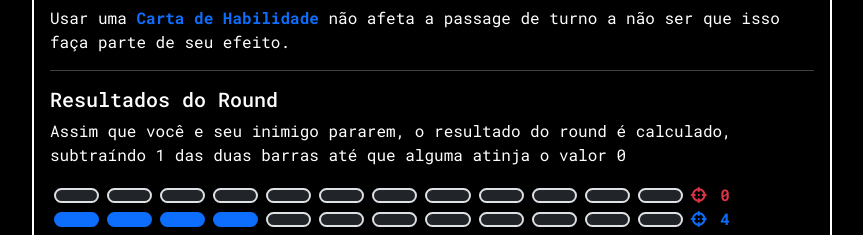
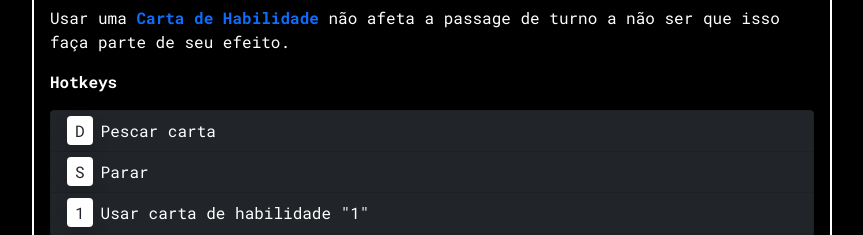
Before and after one commit to iagobalmeida/trpg-turn, a Vue app: page / in a window 1280 px wide. Shown: the part 551-786 px from the top of the page, without its empty margins (208-1071 px from the left). Built offline with nearby package versions, Linux system fonts and the light colour scheme.

Commit message:
Hotkeys no tutorial

```diff
--- a/src/App.vue
+++ b/src/App.vue
@@ -231,6 +231,15 @@
           <p>Ao pescar, o valor da carta pescada é adicionado a sua barra de ataque e seu turno acaba.</p>
           <p>Se você escolher parar, você trava sua barra de ataque no valor atual e espera até que seu inimigo pare também.</p>
           <p>Usar uma <b class="text-primary">Carta de Habilidade</b> não afeta a passage de turno a não ser que isso faça parte de seu efeito.</p>
+          <p><b>Hotkeys</b></p>
+          <ul class="list-group ">
+            <li class="list-group-item bg-dark text-white"><span class="bg-white px-2 py-1 rounded text-dark shadow me-2">D</span>Pescar carta</li>
+            <li class="list-group-item bg-dark text-white"><span class="bg-white px-2 py-1 rounded text-dark shadow me-2">S</span>Parar</li>
+            <li class="list-group-item bg-dark text-white"><span class="bg-white px-2 py-1 rounded text-dark shadow me-2">1</span>Usar carta de habilidade "1"</li>
+            <li class="list-group-item bg-dark text-white"><span class="bg-white px-2 py-1 rounded text-dark shadow me-2">2</span>Usar carta de habilidade "2"</li>
+            <li class="list-group-item bg-dark text-white"><span class="bg-white px-2 py-1 rounded text-dark shadow me-2">3</span>Usar carta de habilidade "3"</li>
+            <li class="list-group-item bg-dark text-white"><span class="bg-white px-2 py-1 rounded text-dark shadow me-2">4</span>Usar carta de habilidade "4"</li>
+          </ul>
           <hr>
           <h5>Resultados do Round</h5>
           <p>Assim que você e seu inimigo pararem, o resultado do round é calculado, subtraíndo 1 das duas barras até que alguma atinja o valor 0</p>
```
